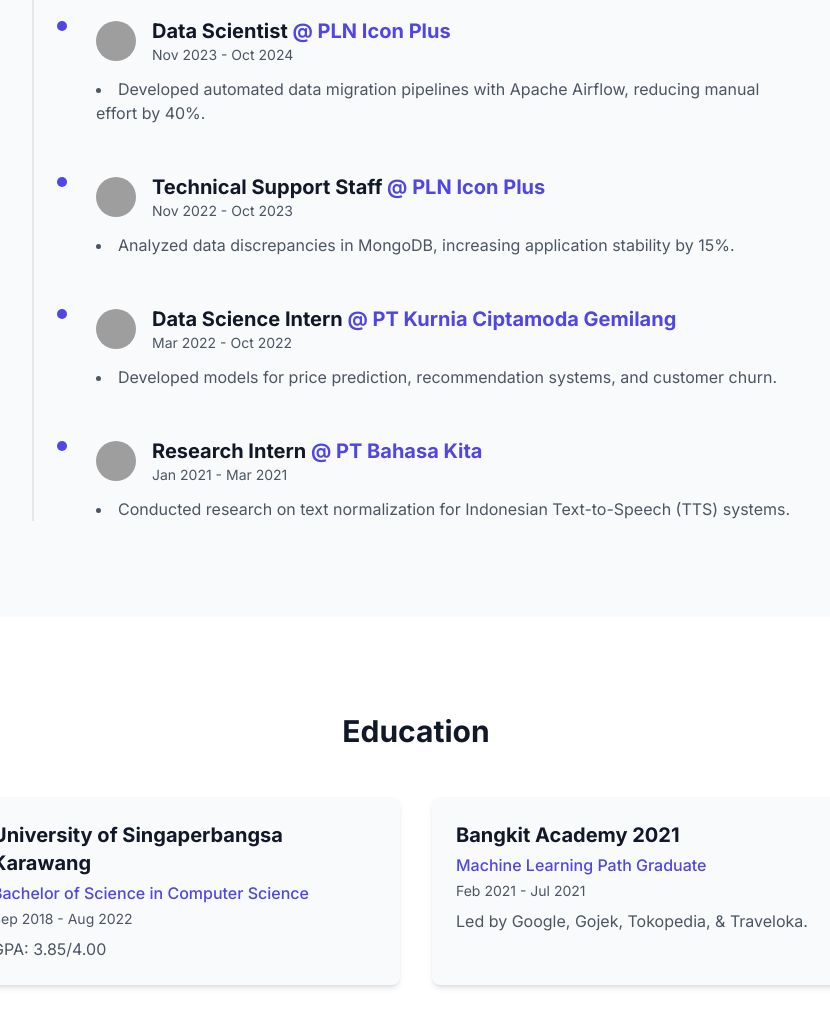
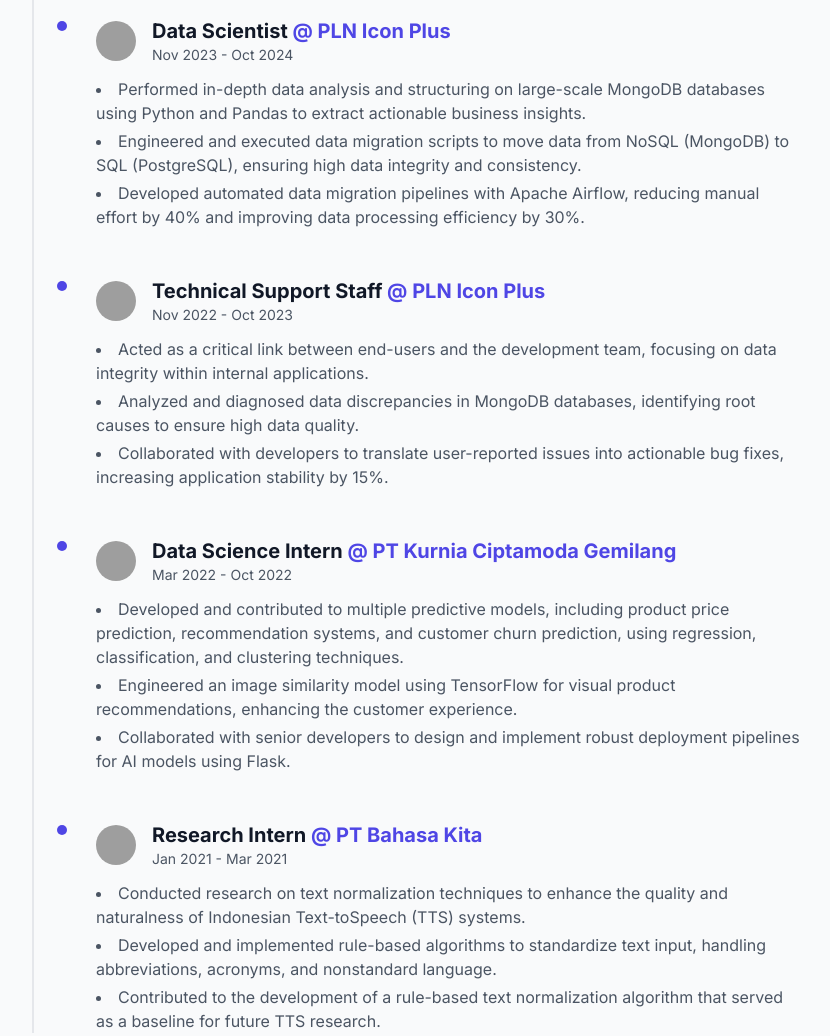
Before and after one commit to n7darklight/nana_porto_new, a plain HTML site: page index.html in a window 1280 px wide. Shown: the part 1000-2036 px from the top of the page, without its empty margins (224-1054 px from the left). Drawn offline with nearby package versions, Linux system fonts and the light colour scheme; grey boxes are pictures that could not be loaded.

Commit message:
update content and add few improvement

```diff
--- a/index.html
+++ b/index.html
@@ -4,6 +4,7 @@
     <meta charset="UTF-8">
     <meta name="viewport" content="width=device-width, initial-scale=1.0">
     <title>Nana Mulyana Maghfur - Data Scientist Portfolio</title>
+    <link rel="icon" type="image/png" sizes="32x32" href="https://res.cloudinary.com/deak3thl9/image/upload/v1739291010/my_page_assets/icon.png">
     <script src="https://cdn.tailwindcss.com"></script>
     <link rel="preconnect" href="https://fonts.googleapis.com">
     <link rel="preconnect" href="https://fonts.gstatic.com" crossorigin>
@@ -150,7 +151,7 @@
                                 <p class="text-sm text-light-text-secondary dark:text-dark-text-secondary">Nov 2024 - Present</p>
                             </div>
                         </div>
-                        <ul class="list-disc list-inside mt-3 text-light-text-secondary dark:text-dark-text-secondary space-y-1">
+                        <ul class="list-disc list-inside mt-3 text-light-text-secondary dark:text-dark-textsecondary space-y-1">
                             <li>Improved Llama-based sentiment analysis model, achieving an F1 score above 0.85.</li>
                             <li>Engineered a BERT-based classifier, improving training time by 5x and inference by 24x.</li>
                             <li>Reduced monthly cloud expenditure by over 40% through data-driven analysis.</li>
@@ -167,7 +168,9 @@
                             </div>
                         </div>
                         <ul class="list-disc list-inside mt-3 text-light-text-secondary dark:text-dark-textsecondary space-y-1">
-                            <li>Developed automated data migration pipelines with Apache Airflow, reducing manual effort by 40%.</li>
+                            <li>Performed in-depth data analysis and structuring on large-scale MongoDB databases using Python and Pandas to extract actionable business insights.</li>
+                            <li>Engineered and executed data migration scripts to move data from NoSQL (MongoDB) to SQL (PostgreSQL), ensuring high data integrity and consistency.</li>
+                            <li>Developed automated data migration pipelines with Apache Airflow, reducing manual effort by 40% and improving data processing efficiency by 30%.</li>
                         </ul>
                     </div>
                     <!-- Item 3 -->
@@ -181,7 +184,9 @@
                             </div>
                         </div>
                          <ul class="list-disc list-inside mt-3 text-light-text-secondary dark:text-dark-textsecondary space-y-1">
-                            <li>Analyzed data discrepancies in MongoDB, increasing application stability by 15%.</li>
+                            <li>Acted as a critical link between end-users and the development team, focusing on data integrity within internal applications.</li>
+                            <li>Analyzed and diagnosed data discrepancies in MongoDB databases, identifying root causes to ensure high data quality.</li>
+                            <li>Collaborated with developers to translate user-reported issues into actionable bug fixes, increasing application stability by 15%.</li>
                         </ul>
                     </div>
                     <!-- Item 4 -->
@@ -195,7 +200,9 @@
                             </div>
                         </div>
                         <ul class="list-disc list-inside mt-3 text-light-text-secondary dark:text-dark-textsecondary space-y-1">
-                            <li>Developed models for price prediction, recommendation systems, and customer churn.</li>
+                            <li>Developed and contributed to multiple predictive models, including product price prediction, recommendation systems, and customer churn prediction, using regression, classification, and clustering techniques.</li>
+                            <li>Engineered an image similarity model using TensorFlow for visual product recommendations, enhancing the customer experience.</li>
+                            <li>Collaborated with senior developers to design and implement robust deployment pipelines for AI models using Flask.</li>
                         </ul>
                     </div>
                     <!-- Item 5 -->
@@ -209,7 +216,9 @@
                             </div>
                         </div>
                         <ul class="list-disc list-inside mt-3 text-light-text-secondary dark:text-dark-textsecondary space-y-1">
-                            <li>Conducted research on text normalization for Indonesian Text-to-Speech (TTS) systems.</li>
+                            <li>Conducted research on text normalization techniques to enhance the quality and naturalness of Indonesian Text-toSpeech (TTS) systems.</li>
+                            <li>Developed and implemented rule-based algorithms to standardize text input, handling abbreviations, acronyms, and nonstandard language.</li>
+                            <li>Contributed to the development of a rule-based text normalization algorithm that served as a baseline for future TTS research.</li>
                         </ul>
                     </div>
                 </div>
@@ -225,14 +234,14 @@
                     <h3 class="text-xl font-bold text-light-text dark:text-dark-text">University of Singaperbangsa Karawang</h3>
                     <p class="text-light-accent font-medium mt-1">Bachelor of Science in Computer Science</p>
                     <p class="text-sm text-light-text-secondary dark:text-dark-text-secondary mt-1">Sep 2018 - Aug 2022</p>
-                    <p class="mt-2 text-light-text-secondary dark:text-dark-text-secondary">GPA: 3.85/4.00</p>
+                    <p class="mt-2 text-light-text-secondary dark:text-dark-textsecondary">GPA: 3.85/4.00</p>
                 </div>
                 <!-- Bangkit Academy -->
                 <div class="bg-light-bg dark:bg-dark-bg p-6 rounded-lg shadow-md stagger-item" style="animation-delay: 0.1s;">
                     <h3 class="text-xl font-bold text-light-text dark:text-dark-text">Bangkit Academy 2021</h3>
                     <p class="text-light-accent font-medium mt-1">Machine Learning Path Graduate</p>
-                    <p class="text-sm text-light-text-secondary dark:text-dark-text-secondary mt-1">Feb 2021 - Jul 2021</p>
-                    <p class="mt-2 text-light-text-secondary dark:text-dark-text-secondary">Led by Google, Gojek, Tokopedia, & Traveloka.</p>
+                    <p class="text-sm text-light-text-secondary dark:text-dark-textsecondary mt-1">Feb 2021 - Jul 2021</p>
+                    <p class="mt-2 text-light-text-secondary dark:text-dark-textsecondary">Led by Google, Gojek, Tokopedia, & Traveloka.</p>
                 </div>
             </div>
         </section>
@@ -423,7 +432,7 @@
     <!-- Footer -->
     <footer class="bg-light-bg-secondary dark:bg-dark-bg-secondary border-t border-light-border dark:border-dark-border">
         <div class="container mx-auto px-6 py-6 text-center text-light-text-secondary dark:text-dark-text-secondary">
-            <p>&copy; 2024 Nana Mulyana Maghfur. All Rights Reserved.</p>
+            <p>&copy; 2025 Nana Mulyana Maghfur. All Rights Reserved.</p>
         </div>
     </footer>
 
```
